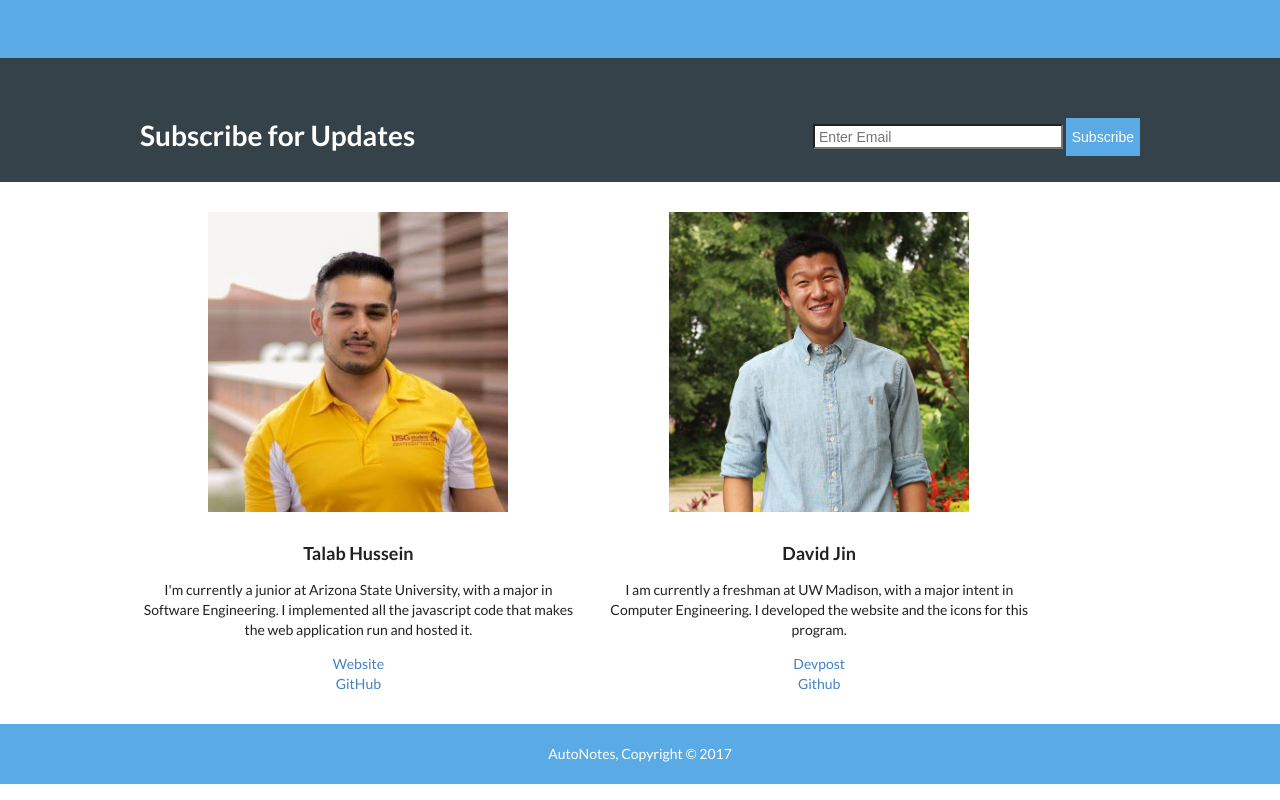
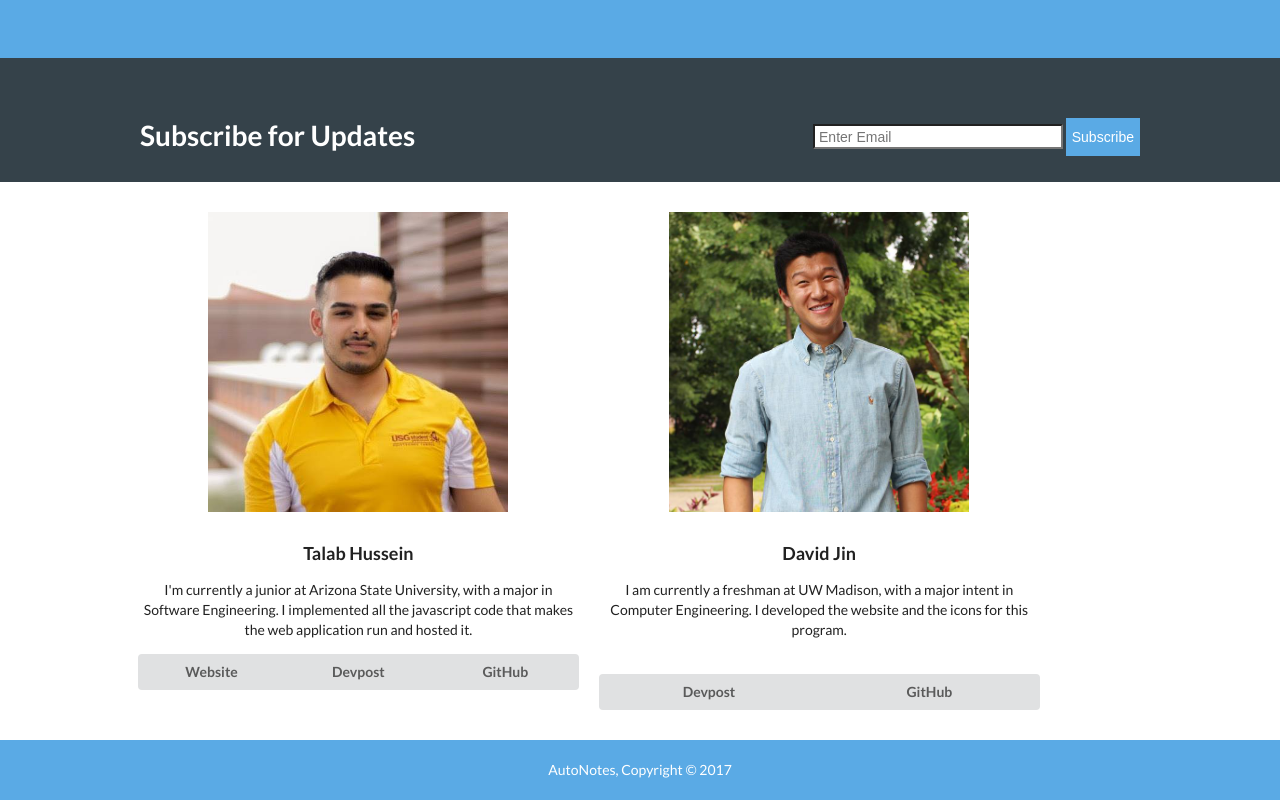
Before and after one commit to TalabH/BeachHacks2017, a plain HTML site: page contactus.html in a window 1280 px wide. Shown: the part 412-1212 px from the top of the page. Drawn offline with nearby package versions, Linux system fonts and the light colour scheme.

Commit message:
added personal info to contact us page

```diff
--- a/contactus.html
+++ b/contactus.html
@@ -50,16 +50,21 @@
 				<img src="images/talab.jpg" height="300px">
 					<h3>Talab Hussein</h3>
 					<p>I'm currently a junior at Arizona State University, with a major in Software Engineering. I implemented all the javascript code that makes the web application run and hosted it.</p>
-					<div><a href="talabhussein.me">Website</a></div>
-					<div><a href="www.github.com/Talabh">GitHub</a></div>
+					<div class="three ui buttons">
+						<button class="ui button" onclick="window.open('http://www.talabhussein.me');">Website</button>
+						<button class="ui button" onclick="window.open('https://devpost.com/TalabH?ref_content=user-portfolio&ref_feature=portfolio&ref_medium=global-nav');">Devpost</button>
+						<button class="ui button" onclick="window.open('https://github.com/talabh');">GitHub</button>
+					</div>
 				</div>
 
 				<div class="box1">
 				<img src="images/david.jpg" height="300px">
 					<h3>David Jin</h3>
-					<p>I am currently a freshman at UW Madison, with a major intent in Computer Engineering. I developed the website and the icons for this program. </p>
-					<div><a href="https://devpost.com/djin27?ref_content=user-portfolio&ref_feature=portfolio&ref_medium=global-nav">Devpost</a></div>
-					<div><a href="https://github.com/jinbar">Github</a></div>
+					<p>I am currently a freshman at UW Madison, with a major intent in Computer Engineering. I developed the website and the icons for this program. </p><br>
+					<div class="three ui buttons">
+						<button class="ui button" onclick="window.open('https://devpost.com/djin27?ref_content=user-portfolio&ref_feature=portfolio&ref_medium=global-nav');">Devpost</button>
+						<button class="ui button" onclick="window.open('https://github.com/jinbar');">GitHub</button>
+					</div>
 				</div>
 
 			</div>
```
